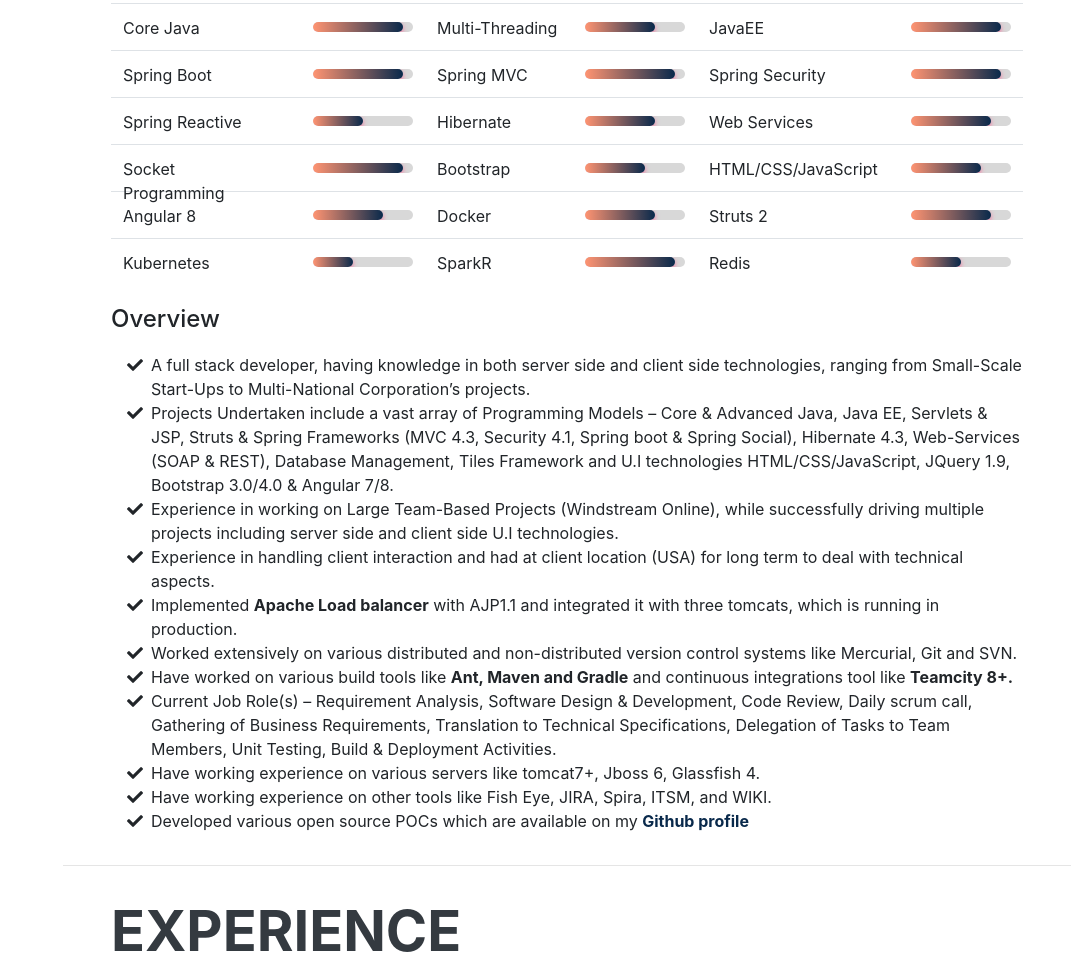
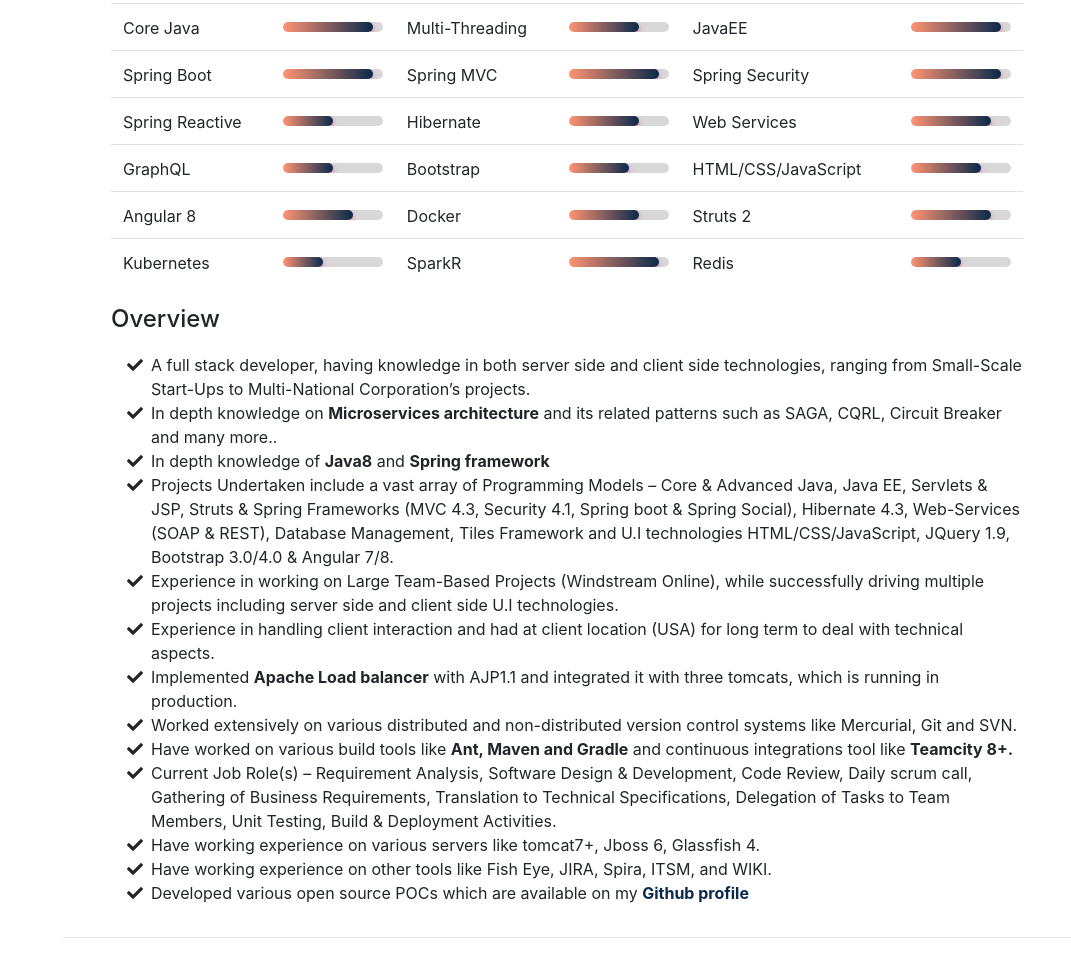
Before and after one commit to rajeevshukla/rajeevshukla.github.io, a plain HTML site: page index.html in a window 1280 px wide. Shown: the part 997-1954 px from the top of the page, without its empty margins (209-1280 px from the left). Drawn offline with Linux system fonts and the light colour scheme; a web font is replaced by a local one.

Commit message:
Update index.html

```diff
--- a/index.html
+++ b/index.html
@@ -195,9 +195,9 @@
             </tr>
             <tr>
               <td>
-                <div class="float-left" style="width: 52%; height: 20px;">Socket Programming</div>
+                <div class="float-left" style="width: 52%; height: 20px;">GraphQL </div>
                 <div class="progress float-right">
-                  <div class="progress-done" data-done="90">
+                  <div class="progress-done" data-done="50">
                   </div>
                 </div>
               </td>
@@ -311,6 +311,13 @@
               <i class="fa-li fa fa-check "></i>
               A full stack developer, having knowledge in both server side and client side technologies,
               ranging from Small-Scale Start-Ups to Multi-National Corporation’s projects.</li>
+              <li>
+                <i class="fa-li fa fa-check "></i>
+                In depth knowledge on <b class="bold-text">Microservices architecture</b> and its related patterns such as SAGA, CQRL, Circuit Breaker and many more..</li>
+
+                <li>
+                  <i class="fa-li fa fa-check "></i>
+                  In depth knowledge of <b class="bold-text">Java8</b> and <b class="bold-text">Spring framework </b></li>
             <li>
               <i class="fa-li fa fa-check"></i>
               Projects Undertaken include a vast array of Programming Models – Core & Advanced Java,
```
